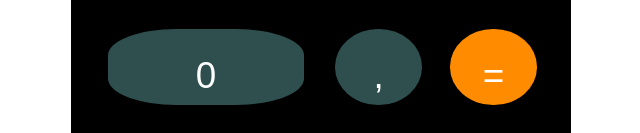
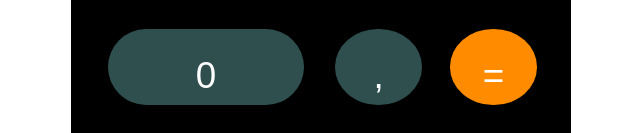
Before and after one commit to krebyancode/Mock-IOS-Calculator, a plain HTML site: page index.html in a window 1280 px wide. Shown: the part 664-797 px from the top of the page, 319-959 px from the left. Drawn offline with Linux system fonts and the light colour scheme.

Commit message:
number0_shape_Edited

```diff
--- a/style.css
+++ b/style.css
@@ -146,7 +146,7 @@ button:hover{
 
 #number0{
     grid-area: 5/1/6/3;
-    border-radius: 35%;
+    border-radius: 50px;
     width: 85%;
 }
 
```
